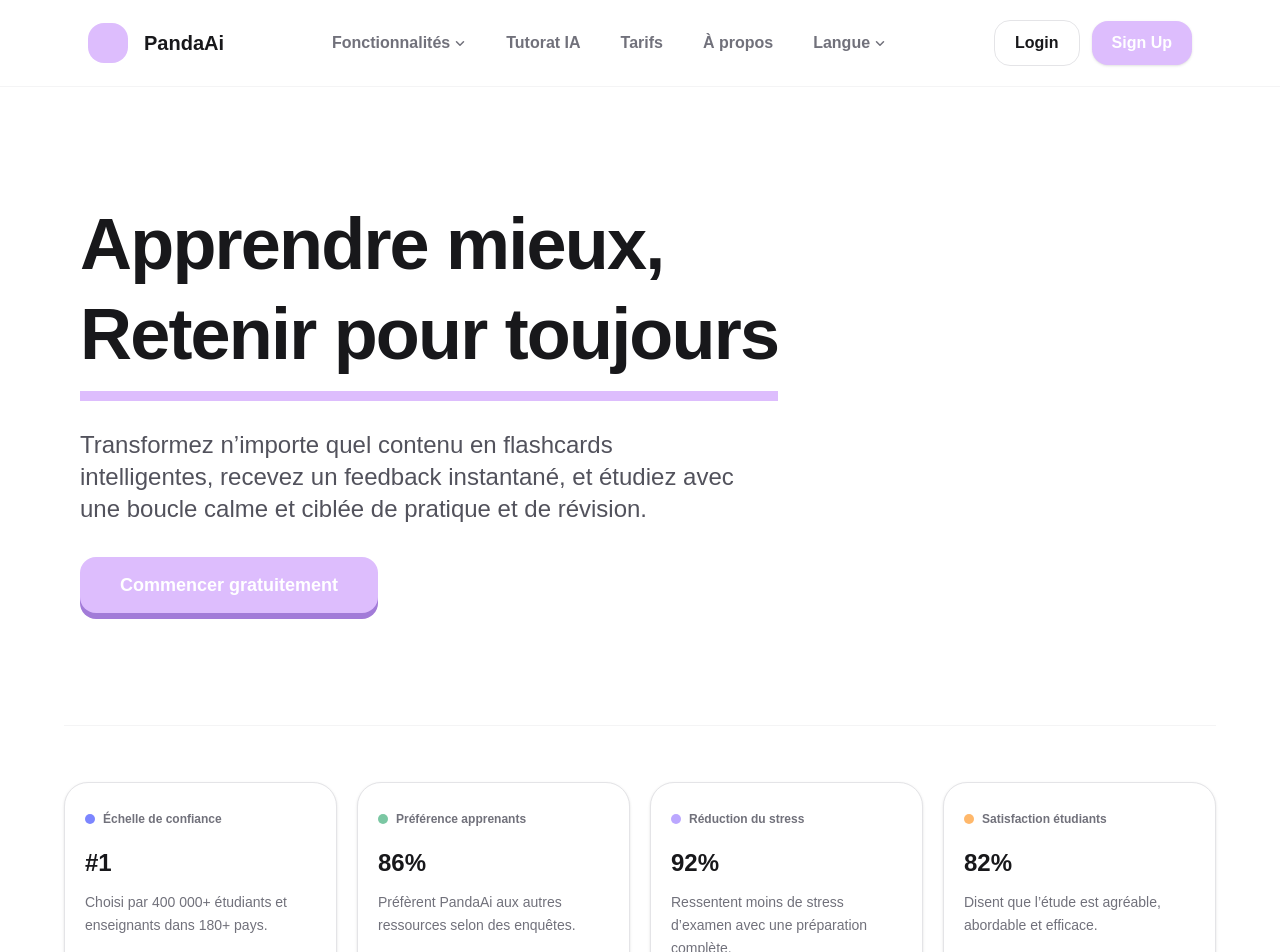
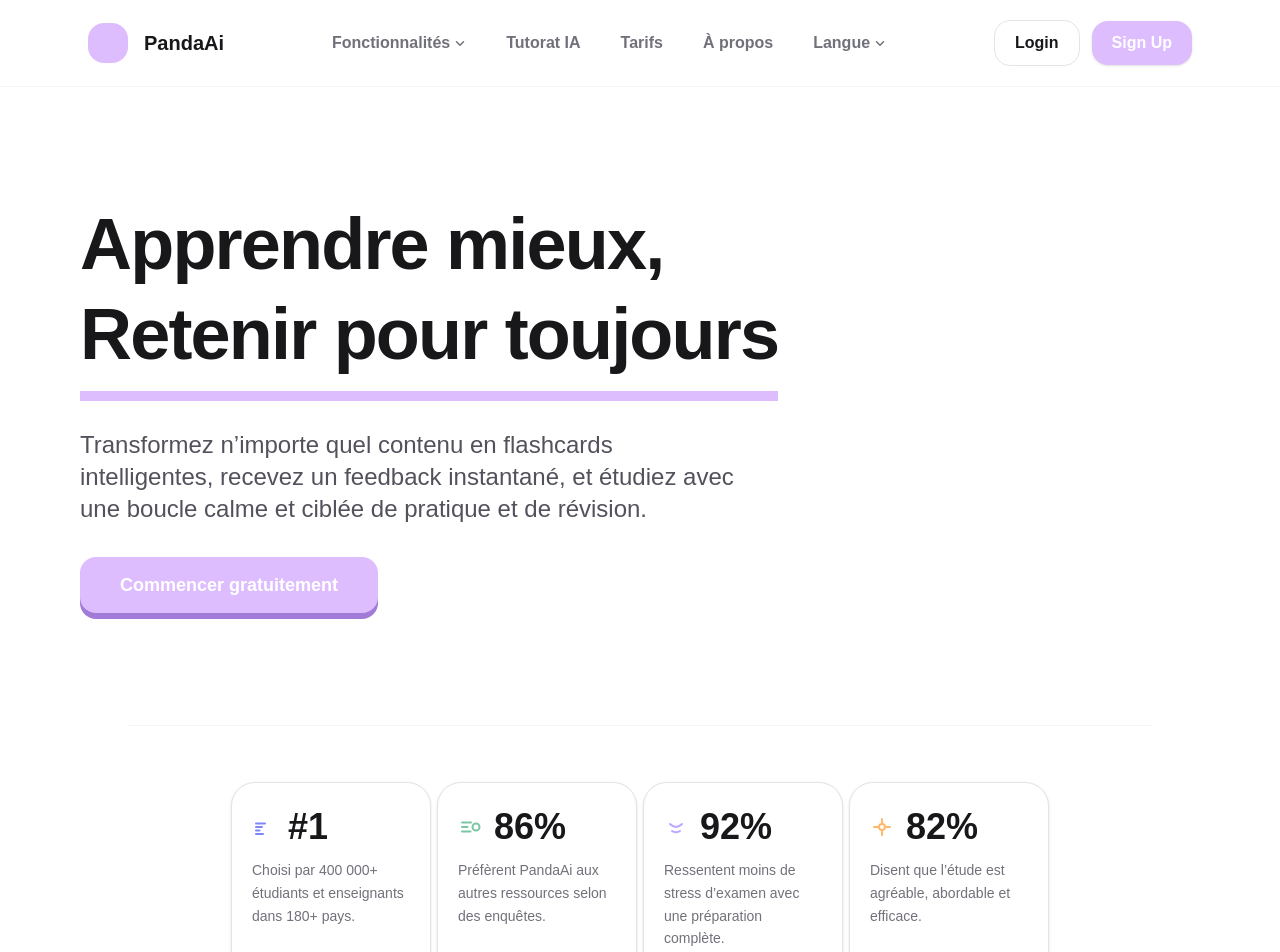
Before and after one commit to I2S9/pandaaiapp, a Next.js app: page /fr in a window 1280 px wide. Shown: the top 952 px of the page. Built offline with nearby package versions, Linux system fonts and the light colour scheme.

Commit message:
Refactor features section layout on homepage .

```diff
--- a/src/app/fr/page.tsx
+++ b/src/app/fr/page.tsx
@@ -47,45 +47,109 @@
 
         <section
           id="features"
-          className="mx-auto w-full max-w-6xl border-t border-zinc-100 py-14"
+          className="mx-auto w-full max-w-5xl border-t border-zinc-100 py-14"
         >
-          <div className="grid gap-5 md:grid-cols-2 lg:grid-cols-4">
-            <div className="rounded-3xl border border-zinc-200 bg-white px-5 py-6 shadow-sm">
-              <div className="inline-flex items-center gap-2 text-xs font-semibold text-zinc-500">
-                <span className="h-2.5 w-2.5 rounded-full bg-[#7C86FF]" />
-                Échelle de confiance
+          <div className="flex flex-wrap justify-center gap-1.5">
+            <div className="w-full max-w-[200px] rounded-3xl border border-zinc-200 bg-white px-5 py-6 shadow-sm">
+              <div className="flex items-center gap-3">
+                <svg
+                  aria-hidden="true"
+                  viewBox="0 0 24 24"
+                  className="h-6 w-6 text-[#7C86FF]"
+                  fill="none"
+                >
+                  <path
+                    d="M4 15.5h3.5M4 19h7M4 12h6M4 8.5h9"
+                    stroke="currentColor"
+                    strokeWidth="2"
+                    strokeLinecap="round"
+                  />
+                </svg>
+                <h3 className="text-4xl font-semibold text-zinc-900">#1</h3>
               </div>
-              <h3 className="mt-4 text-2xl font-semibold text-zinc-900">#1</h3>
               <p className="mt-3 text-sm leading-relaxed text-zinc-500">
                 Choisi par 400 000+ étudiants et enseignants dans 180+ pays.
               </p>
             </div>
-            <div className="rounded-3xl border border-zinc-200 bg-white px-5 py-6 shadow-sm">
-              <div className="inline-flex items-center gap-2 text-xs font-semibold text-zinc-500">
-                <span className="h-2.5 w-2.5 rounded-full bg-[#7BC7A3]" />
-                Préférence apprenants
+            <div className="w-full max-w-[200px] rounded-3xl border border-zinc-200 bg-white px-5 py-6 shadow-sm">
+              <div className="flex items-center gap-3">
+                <svg
+                  aria-hidden="true"
+                  viewBox="0 0 24 24"
+                  className="h-6 w-6 text-[#7BC7A3]"
+                  fill="none"
+                >
+                  <path
+                    d="M4 12h5.5M4 7.5h9M4 16.5h8.5"
+                    stroke="currentColor"
+                    strokeWidth="2"
+                    strokeLinecap="round"
+                  />
+                  <circle
+                    cx="18"
+                    cy="12"
+                    r="3.5"
+                    stroke="currentColor"
+                    strokeWidth="2"
+                  />
+                </svg>
+                <h3 className="text-4xl font-semibold text-zinc-900">86%</h3>
               </div>
-              <h3 className="mt-4 text-2xl font-semibold text-zinc-900">86%</h3>
               <p className="mt-3 text-sm leading-relaxed text-zinc-500">
                 Préfèrent PandaAi aux autres ressources selon des enquêtes.
               </p>
             </div>
-            <div className="rounded-3xl border border-zinc-200 bg-white px-5 py-6 shadow-sm">
-              <div className="inline-flex items-center gap-2 text-xs font-semibold text-zinc-500">
-                <span className="h-2.5 w-2.5 rounded-full bg-[#BBA7FF]" />
-                Réduction du stress
+            <div className="w-full max-w-[200px] rounded-3xl border border-zinc-200 bg-white px-5 py-6 shadow-sm">
+              <div className="flex items-center gap-3">
+                <svg
+                  aria-hidden="true"
+                  viewBox="0 0 24 24"
+                  className="h-6 w-6 text-[#BBA7FF]"
+                  fill="none"
+                >
+                  <path
+                    d="M6 9c2 2 4 3 6 3s4-1 6-3"
+                    stroke="currentColor"
+                    strokeWidth="2"
+                    strokeLinecap="round"
+                  />
+                  <path
+                    d="M8 16c2 1.5 6 1.5 8 0"
+                    stroke="currentColor"
+                    strokeWidth="2"
+                    strokeLinecap="round"
+                  />
+                </svg>
+                <h3 className="text-4xl font-semibold text-zinc-900">92%</h3>
               </div>
-              <h3 className="mt-4 text-2xl font-semibold text-zinc-900">92%</h3>
               <p className="mt-3 text-sm leading-relaxed text-zinc-500">
                 Ressentent moins de stress d’examen avec une préparation complète.
               </p>
             </div>
-            <div className="rounded-3xl border border-zinc-200 bg-white px-5 py-6 shadow-sm">
-              <div className="inline-flex items-center gap-2 text-xs font-semibold text-zinc-500">
-                <span className="h-2.5 w-2.5 rounded-full bg-[#FFB86B]" />
-                Satisfaction étudiants
+            <div className="w-full max-w-[200px] rounded-3xl border border-zinc-200 bg-white px-5 py-6 shadow-sm">
+              <div className="flex items-center gap-3">
+                <svg
+                  aria-hidden="true"
+                  viewBox="0 0 24 24"
+                  className="h-6 w-6 text-[#FFB86B]"
+                  fill="none"
+                >
+                  <path
+                    d="M12 4v4M12 16v4M4 12h4M16 12h4"
+                    stroke="currentColor"
+                    strokeWidth="2"
+                    strokeLinecap="round"
+                  />
+                  <circle
+                    cx="12"
+                    cy="12"
+                    r="3"
+                    stroke="currentColor"
+                    strokeWidth="2"
+                  />
+                </svg>
+                <h3 className="text-4xl font-semibold text-zinc-900">82%</h3>
               </div>
-              <h3 className="mt-4 text-2xl font-semibold text-zinc-900">82%</h3>
               <p className="mt-3 text-sm leading-relaxed text-zinc-500">
                 Disent que l’étude est agréable, abordable et efficace.
               </p>
--- a/src/app/page.tsx
+++ b/src/app/page.tsx
@@ -32,45 +32,109 @@
 
         <section
           id="features"
-          className="mx-auto w-full max-w-6xl border-t border-zinc-100 py-14"
+          className="mx-auto w-full max-w-5xl border-t border-zinc-100 py-14"
         >
-          <div className="grid gap-5 md:grid-cols-2 lg:grid-cols-4">
-            <div className="rounded-3xl border border-zinc-200 bg-white px-5 py-6 shadow-sm">
-              <div className="inline-flex items-center gap-2 text-xs font-semibold text-zinc-500">
-                <span className="h-2.5 w-2.5 rounded-full bg-[#7C86FF]" />
-                Trusted scale
+          <div className="flex flex-wrap justify-center gap-1.5">
+            <div className="w-full max-w-[200px] rounded-3xl border border-zinc-200 bg-white px-5 py-6 shadow-sm">
+              <div className="flex items-center gap-3">
+                <svg
+                  aria-hidden="true"
+                  viewBox="0 0 24 24"
+                  className="h-6 w-6 text-[#7C86FF]"
+                  fill="none"
+                >
+                  <path
+                    d="M4 15.5h3.5M4 19h7M4 12h6M4 8.5h9"
+                    stroke="currentColor"
+                    strokeWidth="2"
+                    strokeLinecap="round"
+                  />
+                </svg>
+                <h3 className="text-4xl font-semibold text-zinc-900">#1</h3>
               </div>
-              <h3 className="mt-4 text-2xl font-semibold text-zinc-900">#1</h3>
               <p className="mt-3 text-sm leading-relaxed text-zinc-500">
                 Choice of 400,000+ students and teachers from 180+ countries.
               </p>
             </div>
-            <div className="rounded-3xl border border-zinc-200 bg-white px-5 py-6 shadow-sm">
-              <div className="inline-flex items-center gap-2 text-xs font-semibold text-zinc-500">
-                <span className="h-2.5 w-2.5 rounded-full bg-[#7BC7A3]" />
-                Learner preference
+            <div className="w-full max-w-[200px] rounded-3xl border border-zinc-200 bg-white px-5 py-6 shadow-sm">
+              <div className="flex items-center gap-3">
+                <svg
+                  aria-hidden="true"
+                  viewBox="0 0 24 24"
+                  className="h-6 w-6 text-[#7BC7A3]"
+                  fill="none"
+                >
+                  <path
+                    d="M4 12h5.5M4 7.5h9M4 16.5h8.5"
+                    stroke="currentColor"
+                    strokeWidth="2"
+                    strokeLinecap="round"
+                  />
+                  <circle
+                    cx="18"
+                    cy="12"
+                    r="3.5"
+                    stroke="currentColor"
+                    strokeWidth="2"
+                  />
+                </svg>
+                <h3 className="text-4xl font-semibold text-zinc-900">86%</h3>
               </div>
-              <h3 className="mt-4 text-2xl font-semibold text-zinc-900">86%</h3>
               <p className="mt-3 text-sm leading-relaxed text-zinc-500">
                 Prefer PandaAi over other resources according to surveys.
               </p>
             </div>
-            <div className="rounded-3xl border border-zinc-200 bg-white px-5 py-6 shadow-sm">
-              <div className="inline-flex items-center gap-2 text-xs font-semibold text-zinc-500">
-                <span className="h-2.5 w-2.5 rounded-full bg-[#BBA7FF]" />
-                Stress reduction
+            <div className="w-full max-w-[200px] rounded-3xl border border-zinc-200 bg-white px-5 py-6 shadow-sm">
+              <div className="flex items-center gap-3">
+                <svg
+                  aria-hidden="true"
+                  viewBox="0 0 24 24"
+                  className="h-6 w-6 text-[#BBA7FF]"
+                  fill="none"
+                >
+                  <path
+                    d="M6 9c2 2 4 3 6 3s4-1 6-3"
+                    stroke="currentColor"
+                    strokeWidth="2"
+                    strokeLinecap="round"
+                  />
+                  <path
+                    d="M8 16c2 1.5 6 1.5 8 0"
+                    stroke="currentColor"
+                    strokeWidth="2"
+                    strokeLinecap="round"
+                  />
+                </svg>
+                <h3 className="text-4xl font-semibold text-zinc-900">92%</h3>
               </div>
-              <h3 className="mt-4 text-2xl font-semibold text-zinc-900">92%</h3>
               <p className="mt-3 text-sm leading-relaxed text-zinc-500">
                 Experience less exam stress with complete preparation.
               </p>
             </div>
-            <div className="rounded-3xl border border-zinc-200 bg-white px-5 py-6 shadow-sm">
-              <div className="inline-flex items-center gap-2 text-xs font-semibold text-zinc-500">
-                <span className="h-2.5 w-2.5 rounded-full bg-[#FFB86B]" />
-                Student satisfaction
+            <div className="w-full max-w-[200px] rounded-3xl border border-zinc-200 bg-white px-5 py-6 shadow-sm">
+              <div className="flex items-center gap-3">
+                <svg
+                  aria-hidden="true"
+                  viewBox="0 0 24 24"
+                  className="h-6 w-6 text-[#FFB86B]"
+                  fill="none"
+                >
+                  <path
+                    d="M12 4v4M12 16v4M4 12h4M16 12h4"
+                    stroke="currentColor"
+                    strokeWidth="2"
+                    strokeLinecap="round"
+                  />
+                  <circle
+                    cx="12"
+                    cy="12"
+                    r="3"
+                    stroke="currentColor"
+                    strokeWidth="2"
+                  />
+                </svg>
+                <h3 className="text-4xl font-semibold text-zinc-900">82%</h3>
               </div>
-              <h3 className="mt-4 text-2xl font-semibold text-zinc-900">82%</h3>
               <p className="mt-3 text-sm leading-relaxed text-zinc-500">
                 Say studying is enjoyable, affordable, and effective.
               </p>
```
